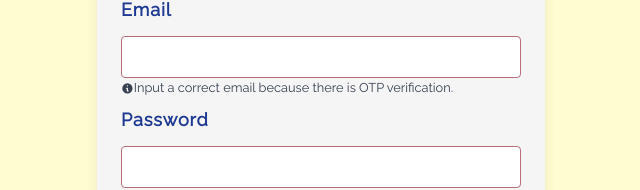
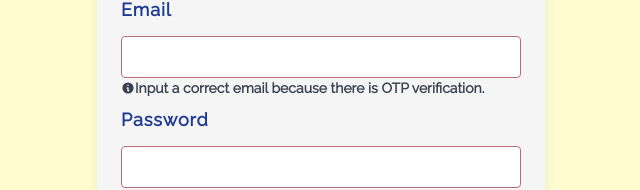
Before and after one commit to favourAyomikun/AccessoryOasis-client, a Next.js app: page /sign-up in a window 1280 px wide. Shown: the part 297-487 px from the top of the page, without its empty margins (319-959 px from the left). Built offline with nearby package versions, Linux system fonts and the light colour scheme.

Commit message:
made a change

```diff
--- a/app/sign-up/page.jsx
+++ b/app/sign-up/page.jsx
@@ -123,7 +123,7 @@ const Register = () => {
             }}
             required
           />
-          <small className="text-gray-700 flex items-center">
+          <small className="text-gray-700 flex items-center font-semibold text-xs md:text-sm">
             <HiInformationCircle /> Input a correct email because there is OTP
             verification.
           </small>
```
